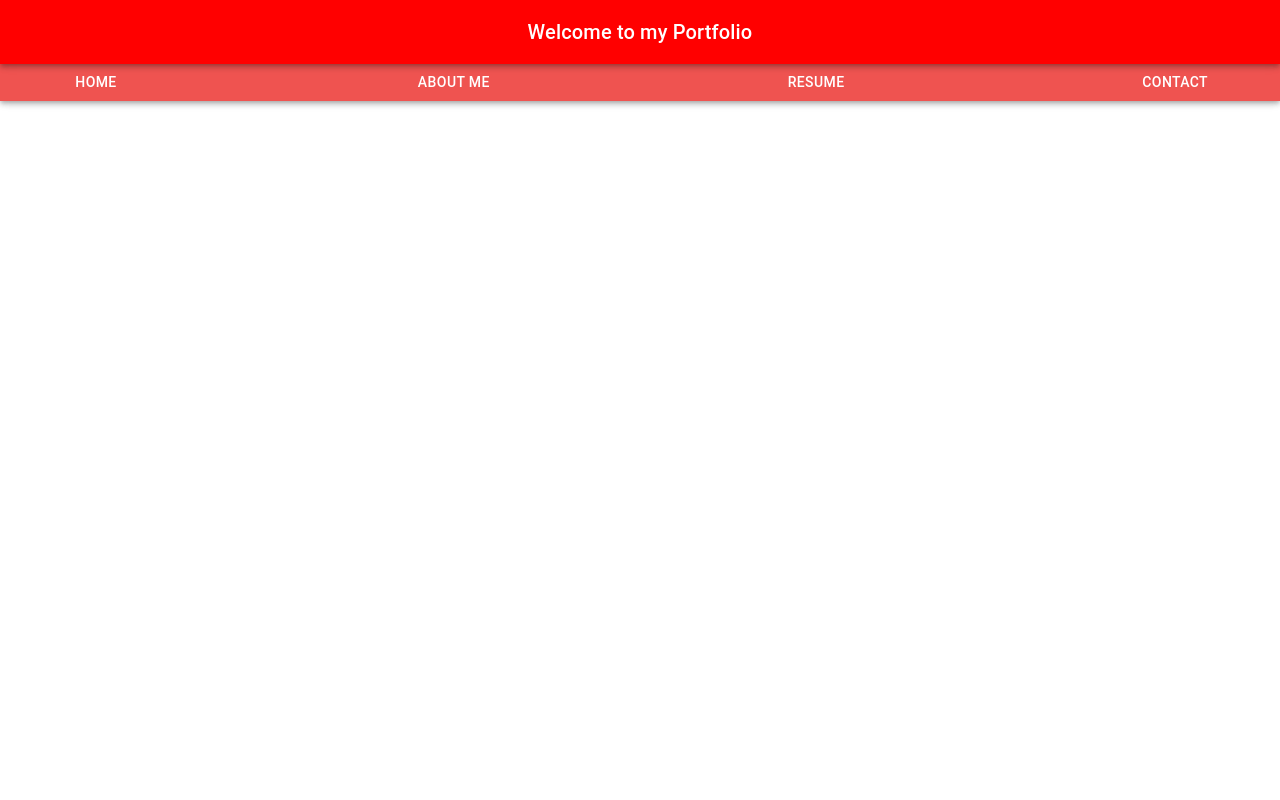
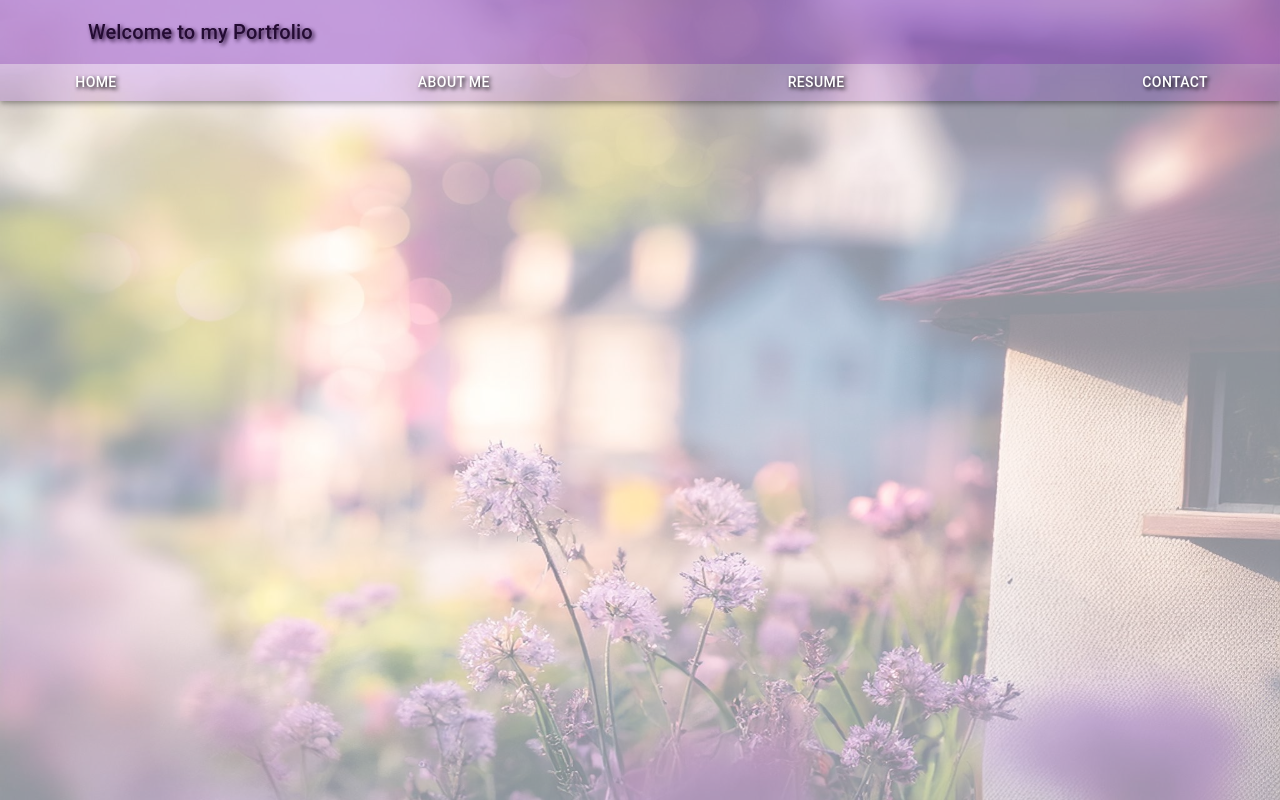
Before and after one commit to Mandersen1208/matts-resume-site, a React (Create React App) app: page / in a window 1280 px wide. Built offline with nearby package versions, Linux system fonts and the light colour scheme.

Commit message:
added backgroun set test and toolbar and banner to transparent added shadow

```diff
--- a/src/App.css
+++ b/src/App.css
@@ -1,5 +1,11 @@
 .App {
   text-align: center;
+  height: 100vh;
+  width: 100%;
+  background-size: cover; /* Ensures the image covers the entire frame */
+  background-position: center; /* Centers the image */
+  background-repeat: no-repeat; /* Prevents the image from repeating */
+  background-blend-mode: overlay; /* Blends the background color and image */
 }
 
 .App-logo {
@@ -14,7 +20,6 @@
 }
 
 .App-header {
-  background-color: #282c34;
   min-height: 100vh;
   display: flex;
   flex-direction: column;
@@ -22,6 +27,10 @@
   justify-content: center;
   font-size: calc(10px + 2vmin);
   color: white;
+  background-size: contain; /* Ensures the image resizes to fit the frame */
+  background-position: center; /* Centers the image */
+  background-repeat: no-repeat; /* Prevents the image from repeating */
+  background-blend-mode: overlay; /* Blends the background color and image */
 }
 
 .App-link {
--- a/src/App.js
+++ b/src/App.js
@@ -1,10 +1,20 @@
 import "./App.css";
 import Navbar from "./base-components/navbar";
 import Home from "./base-components/Home";
+import backgroundImage from "./Assets/background.jpg";
+
 
 function App() {
+  const applicationBackground = {
+    background: `rgba(255, 255, 255, 0.5) url(${backgroundImage})`, // Combine background color and image
+    backgroundSize: "100% 125%", // Ensures the image resizes to fit the frame
+    backgroundPosition: "center", // Centers the image
+    backgroundRepeat: "no-repeat", // Prevents the image from repeating
+    backgroundBlendMode: "overlay", // Blends the background color and image
+  };
+
   return (
-    <div className="App">
+    <div className="App" style={applicationBackground}>
       <Navbar />
       <div className="content">
         <Home />
--- a/src/base-components/home/WelcomBanner.js
+++ b/src/base-components/home/WelcomBanner.js
@@ -1,12 +1,12 @@
 import { AppBar, Container, Toolbar, Typography } from "@mui/material";
+import { purple } from "@mui/material/colors";
 
 const WelcomeBanner = () => {
   return (
-    <AppBar posotion="static" style={{ background: "red" }}>
+    <AppBar posotion="static" style={{background: 'rgba(120, 39, 170, .3)' }} elevation={0}>
       <Container>
         <Toolbar>
           <Typography variant="h6" component="div" sx={{ flexGrow: 1 }}>
-            Welcome to my Portfolio
           </Typography>
         </Toolbar>
       </Container>
--- a/src/base-components/navbar.js
+++ b/src/base-components/navbar.js
@@ -1,22 +1,28 @@
 import Button from "@mui/material/Button";
-import { red } from "@mui/material/colors";
+import { purple } from "@mui/material/colors";
 import { AppBar, Container, Toolbar, Typography } from "@mui/material";
 
 const Navbar = () => {
+  const containerStyle = {
+    display: "flex",
+    justifyContent: "space-between",
+    textShadow: "2px 2px 4px #000000"
+  };
+
   return (
-    <AppBar style={{ background: red[400] }}>
-      <Container style={{ background: red[400] }}>
-        <Toolbar sx={{ background: red[400] }}>
+    <AppBar style={{ background: 'rgba(120, 39, 200, .2)'  }}>
+      <Container>
+        <Toolbar>
           <Typography
             variant="h6"
             component="div"
-            sx={{ flexGrow: 1, background: red[400] }}
+            style={{ textShadow: "2px 2px 4px #000000",  textJustify: "center", color: "black", FontFaceSetLoadEvent: "bold" }}
           >
             Welcome to my Portfolio
           </Typography>
         </Toolbar>
       </Container>
-      <Container style={{ display: "flex", justifyContent: "space-between" }}>
+      <Container style={containerStyle}>
         <Button color="inherit" href="/">
           Home
         </Button>
```
Also changed, not shown: src/Assets/background.jpg (added).
